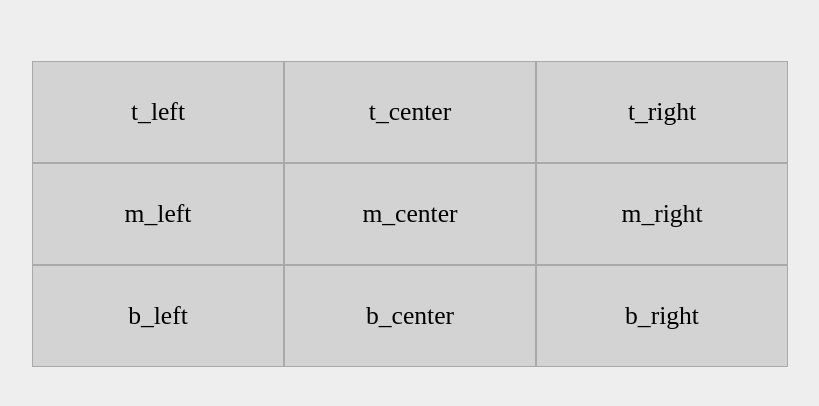
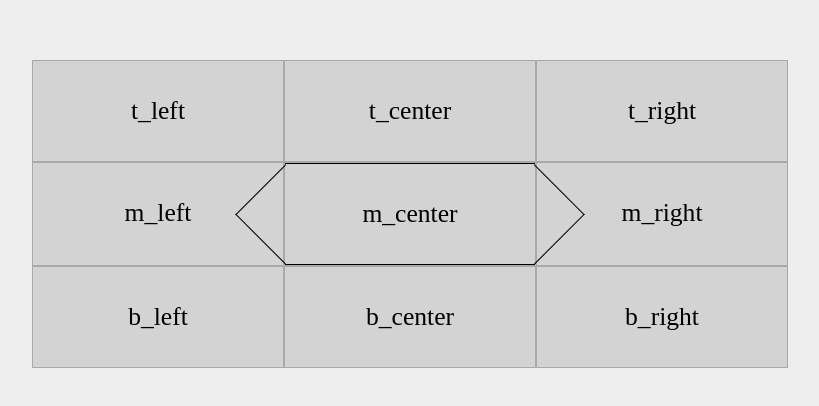
Before and after one commit to to4king/hexagon, a plain HTML site: page index.html in a window 1280 px wide. Shown: the part 186-592 px from the top of the page, without its empty margins (230-1049 px from the left). Drawn offline with Linux system fonts and the light colour scheme.

Commit message:
6角形作成

```diff
--- a/css/main.css
+++ b/css/main.css
@@ -55,3 +55,35 @@ body {
   border: 1px solid darkgrey;
   line-height:100px;
 }
+
+#hex {
+  position: relative;
+  z-index: 1;
+  display: block;
+  border-top: 1px solid black;
+  border-bottom: 1px solid black;
+}
+
+#hex:before, #hex:after {
+  position: absolute;
+  top: 15px;
+  width: 70px;
+  height: 70px;
+  content: '';
+  transform: perspective(45px);
+  transform: rotate(45deg);
+  border: 0;
+  #background-color: blue;
+}
+
+#hex:before {
+  left: -35px;
+  border-bottom: 1px solid black;
+  border-left: 1px solid black;
+}
+
+#hex:after {
+  right: -35px;
+  border-top: 1px solid black;
+  border-right: 1px solid black;
+}
```
